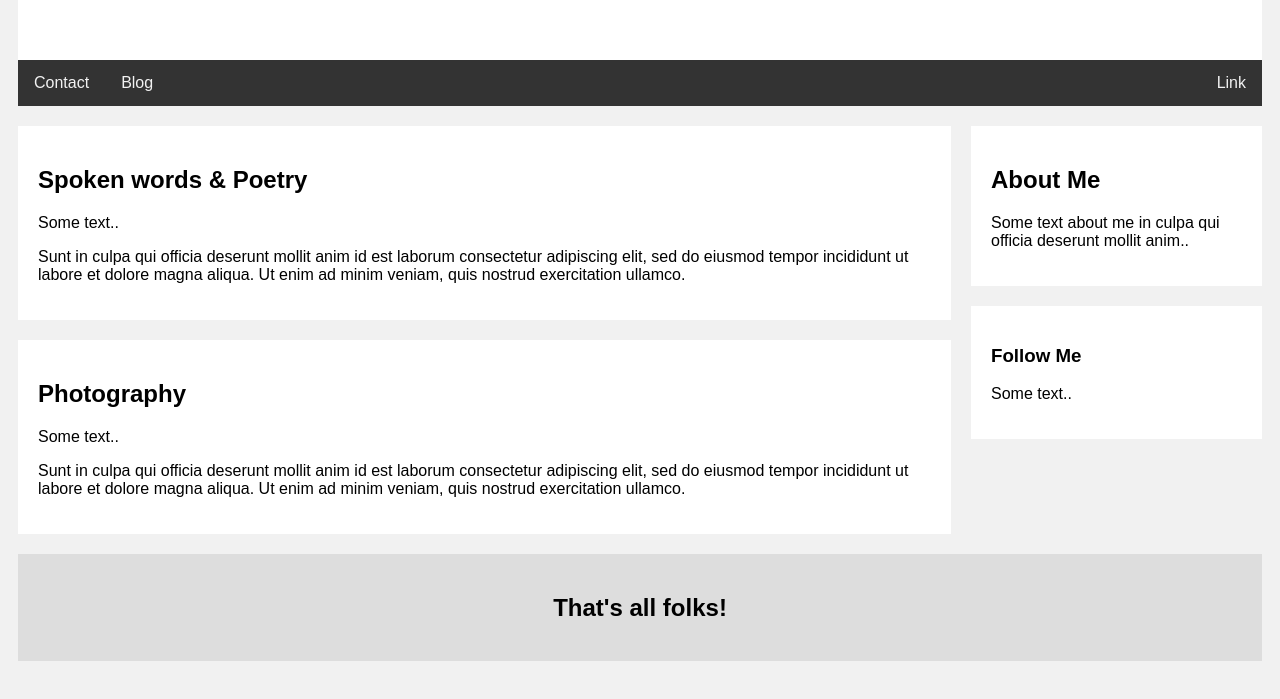
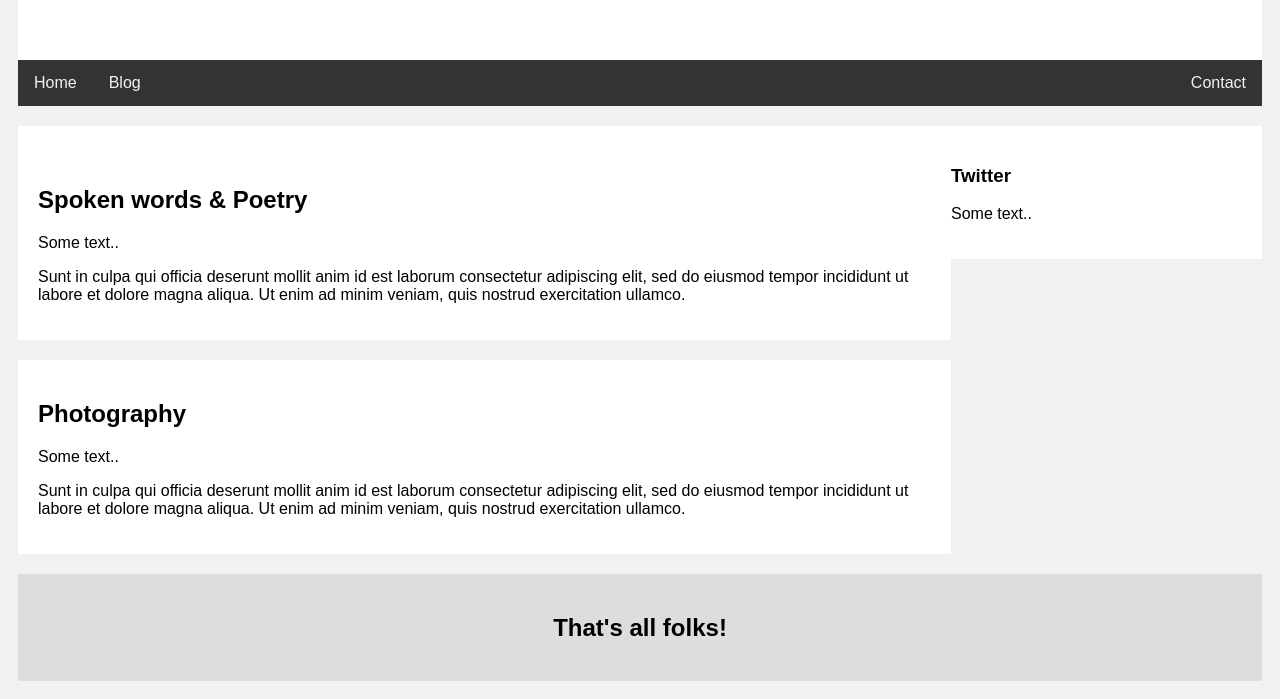
Before and after one commit to luizaa02/anotherindex.html, a plain HTML site: page index.html in a window 1280 px wide. Shown: the part 143-842 px from the top of the page. Drawn offline with Linux system fonts and the light colour scheme.

Commit message:
Update index.html

```diff
--- a/index.html
+++ b/index.html
@@ -115,9 +115,9 @@ body {
 </div>
 
 <div class="topnav">
-  <a href="#">Contact</a>
+  <a href="#">Home</a>
   <a href="#">Blog</a>
-  <a href="#" style="float:right">Link</a>
+  <a href="#" style="float:right">Contact</a>
 </div>
 
 <div class="row">
@@ -133,13 +133,8 @@ body {
       <p>Sunt in culpa qui officia deserunt mollit anim id est laborum consectetur adipiscing elit, sed do eiusmod tempor incididunt ut labore et dolore magna aliqua. Ut enim ad minim veniam, quis nostrud exercitation ullamco.</p>
     </div>
   </div>
-  <div class="rightcolumn">
     <div class="card">
-      <h2>About Me</h2>
-      <p>Some text about me in culpa qui officia deserunt mollit anim..</p>
-    </div>
-    <div class="card">
-      <h3>Follow Me</h3>
+      <h3>Twitter</h3>
       <p>Some text..</p>
     </div>
   </div>
```
